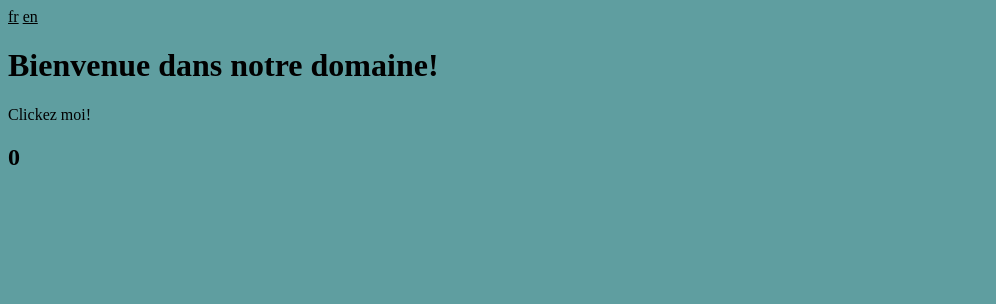
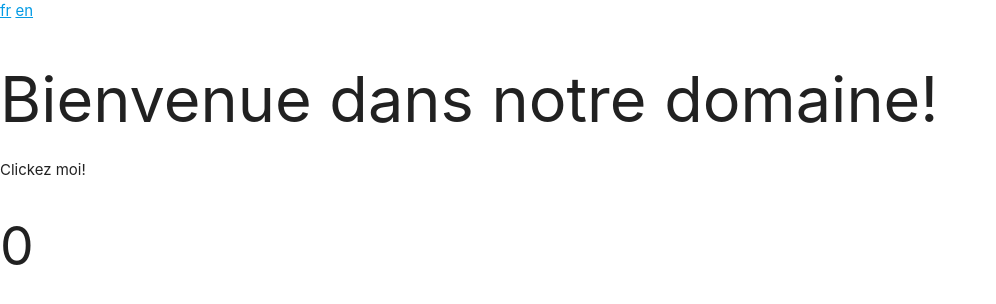
Before and after one commit to charm911/site, a plain HTML site: page index.html in a window 1280 px wide. Shown: the whole page, without its empty margins (0-996 px from the left). Drawn offline with nearby package versions, Linux system fonts and the light colour scheme.

Commit message:
Ajout materialize + retrait couleur bleu du body

```diff
--- a/index.html
+++ b/index.html
@@ -7,6 +7,17 @@
   <title>Demo - 3532</title>
   <meta name='viewport' content='width=device-width, initial-scale=1'>
   <link rel='stylesheet' type='text/css' media='screen' href='main.css'>
+
+  <!--Import Google Icon Font-->
+  <link href="https://fonts.googleapis.com/icon?family=Material+Icons" rel="stylesheet">
+
+  <!-- Compiled and minified CSS -->
+  <link type="text/css" rel="stylesheet"
+    href="https://cdnjs.cloudflare.com/ajax/libs/materialize/1.0.0/css/materialize.min.css" media="screen,projection">
+
+  <!--Let browser know website is optimized for mobile-->
+  <meta name="viewport" content="width=device-width, initial-scale=1.0" />
+
   <script src='main.js'></script>
 </head>
 
@@ -23,4 +34,7 @@
   </h2>
 </body>
 
+<!-- Compiled and minified JavaScript -->
+<script src="https://cdnjs.cloudflare.com/ajax/libs/materialize/1.0.0/js/materialize.min.js"></script>
+
 </html>
--- a/main.css
+++ b/main.css
@@ -1,7 +1,3 @@
-body {
-  background-color: cadetblue;
-}
-
 .clickable {
   user-select: none;
   cursor: pointer;
```
